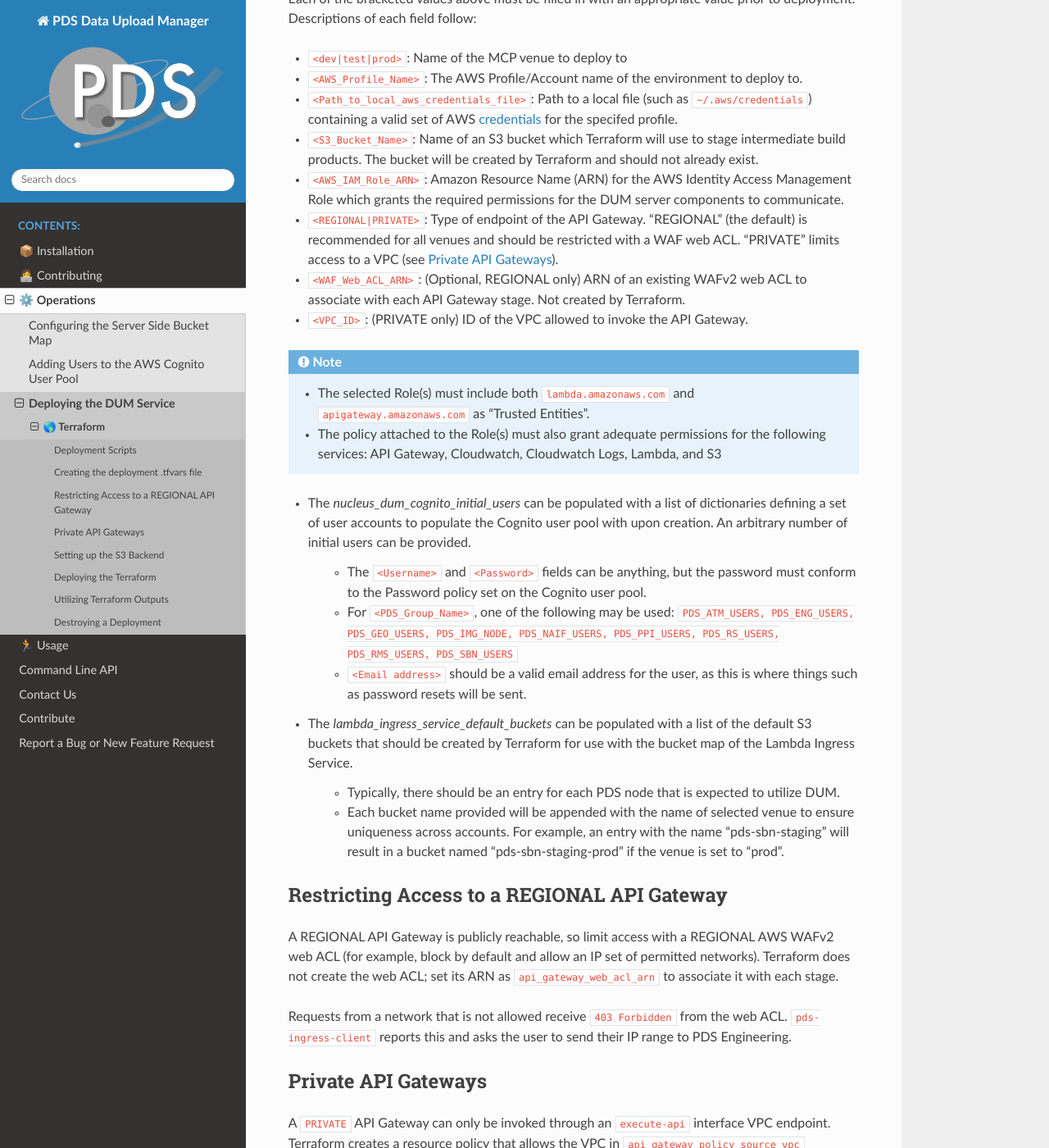
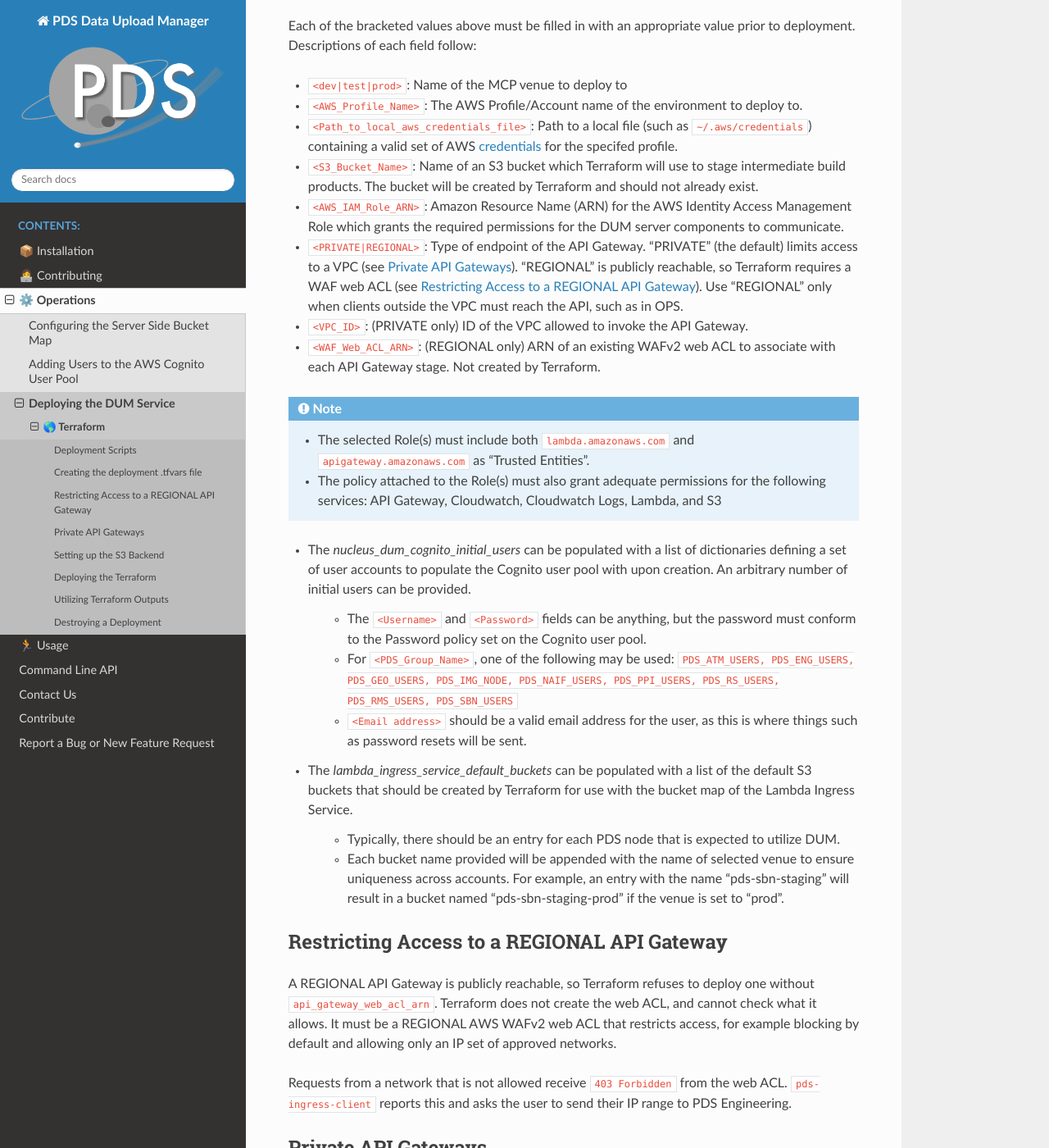
Before and after one commit to NASA-PDS/data-upload-manager, a Sphinx documentation site: the page built from docs/source/terraform/index.rst, in a window 1280 px wide and 1400 px high, scrolled down 1685 px. Shown: the whole window at 82% size. Built offline with Sphinx 7.4.7 and the Read the Docs theme 3.1.0, drawn with Linux system fonts in a browser that asks for light colours; some of the changed text lies outside the part shown.

Commit message:
Keep API Gateway PRIVATE by default and require a WAF web ACL for REGIONAL
- Restore the PRIVATE default for api_gateway_endpoint_type (root and module)
  and validate the value is PRIVATE or REGIONAL
- Add lifecycle preconditions: REGIONAL requires api_gateway_web_acl_arn,
  PRIVATE requires api_gateway_policy_source_vpc
- Skip the web ACL requirement when localstack_context is true, since
  LocalStack cannot host a WAF
- Require Terraform >= 1.2.0 for lifecycle preconditions
- Update the Terraform docs to describe private-by-default and the
  web ACL requirement for REGIONAL deployments

Co-Authored-By: Claude Sonnet 5.5 <noreply@anthropic.com>

```diff
--- a/docs/source/terraform/index.rst
+++ b/docs/source/terraform/index.rst
@@ -45,11 +45,13 @@ template can be used when creating a new `tfvars` file for use with a specific A
 
     lambda_s3_bucket_name = "<S3_Bucket_Name>"
 
-    api_gateway_endpoint_type = "<REGIONAL|PRIVATE>"
-    api_gateway_web_acl_arn   = "<WAF_Web_ACL_ARN>"  # optional, REGIONAL only
+    api_gateway_endpoint_type = "<PRIVATE|REGIONAL>"  # default: PRIVATE
 
-    # Only required when api_gateway_endpoint_type is "PRIVATE"
+    # Required when api_gateway_endpoint_type is "PRIVATE"
     api_gateway_policy_source_vpc = "<VPC_ID>"
+
+    # Required when api_gateway_endpoint_type is "REGIONAL"
+    api_gateway_web_acl_arn = "<WAF_Web_ACL_ARN>"
 
     api_gateway_lambda_role_arn        = "<AWS_IAM_Role_ARN>"
     lambda_ingress_service_iam_role_arn = "<AWS_IAM_Role_ARN>"
@@ -82,9 +84,9 @@ prior to deployment. Descriptions of each field follow:
 * ``<Path_to_local_aws_credentials_file>``: Path to a local file (such as ``~/.aws/credentials``) containing a valid set of AWS credentials_ for the specifed profile.
 * ``<S3_Bucket_Name>``: Name of an S3 bucket which Terraform will use to stage intermediate build products. The bucket will be created by Terraform and should not already exist.
 * ``<AWS_IAM_Role_ARN>``: Amazon Resource Name (ARN) for the AWS Identity Access Management Role which grants the required permissions for the DUM server components to communicate.
-* ``<REGIONAL|PRIVATE>``: Type of endpoint of the API Gateway. "REGIONAL" (the default) is recommended for all venues and should be restricted with a WAF web ACL. "PRIVATE" limits access to a VPC (see `Private API Gateways`_).
-* ``<WAF_Web_ACL_ARN>``: (Optional, REGIONAL only) ARN of an existing WAFv2 web ACL to associate with each API Gateway stage. Not created by Terraform.
+* ``<PRIVATE|REGIONAL>``: Type of endpoint of the API Gateway. "PRIVATE" (the default) limits access to a VPC (see `Private API Gateways`_). "REGIONAL" is publicly reachable, so Terraform requires a WAF web ACL (see `Restricting Access to a REGIONAL API Gateway`_). Use "REGIONAL" only when clients outside the VPC must reach the API, such as in OPS.
 * ``<VPC_ID>``: (PRIVATE only) ID of the VPC allowed to invoke the API Gateway.
+* ``<WAF_Web_ACL_ARN>``: (REGIONAL only) ARN of an existing WAFv2 web ACL to associate with each API Gateway stage. Not created by Terraform.
 
 .. note::
   * The selected Role(s) must include both ``lambda.amazonaws.com`` and ``apigateway.amazonaws.com`` as "Trusted Entities".
@@ -104,9 +106,9 @@ prior to deployment. Descriptions of each field follow:
 Restricting Access to a REGIONAL API Gateway
 --------------------------------------------
 
-A REGIONAL API Gateway is publicly reachable, so limit access with a REGIONAL AWS WAFv2 web ACL (for example, block by
-default and allow an IP set of permitted networks). Terraform does not create the web ACL; set its ARN as
-``api_gateway_web_acl_arn`` to associate it with each stage.
+A REGIONAL API Gateway is publicly reachable, so Terraform refuses to deploy one without ``api_gateway_web_acl_arn``.
+Terraform does not create the web ACL, and cannot check what it allows. It must be a REGIONAL AWS WAFv2 web ACL that
+restricts access, for example blocking by default and allowing only an IP set of approved networks.
 
 Requests from a network that is not allowed receive ``403 Forbidden`` from the web ACL. ``pds-ingress-client`` reports
 this and asks the user to send their IP range to PDS Engineering.
```
Also changed, not shown: 5 other files.
